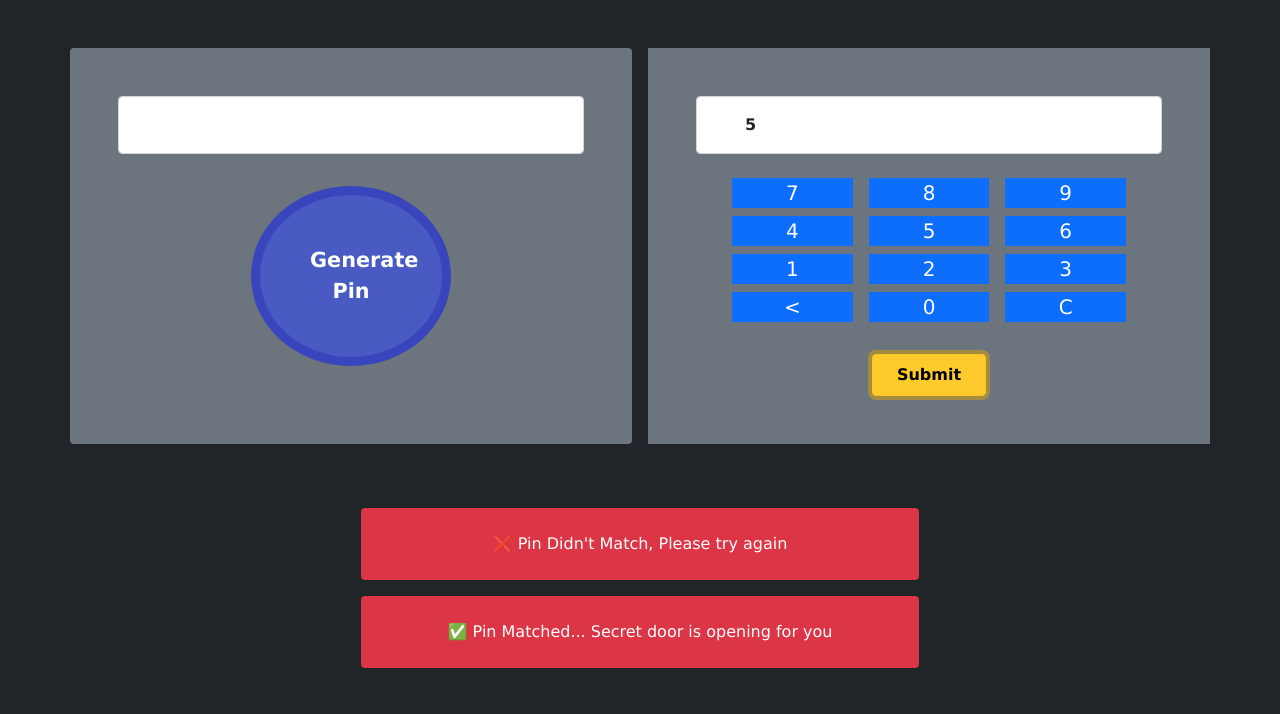
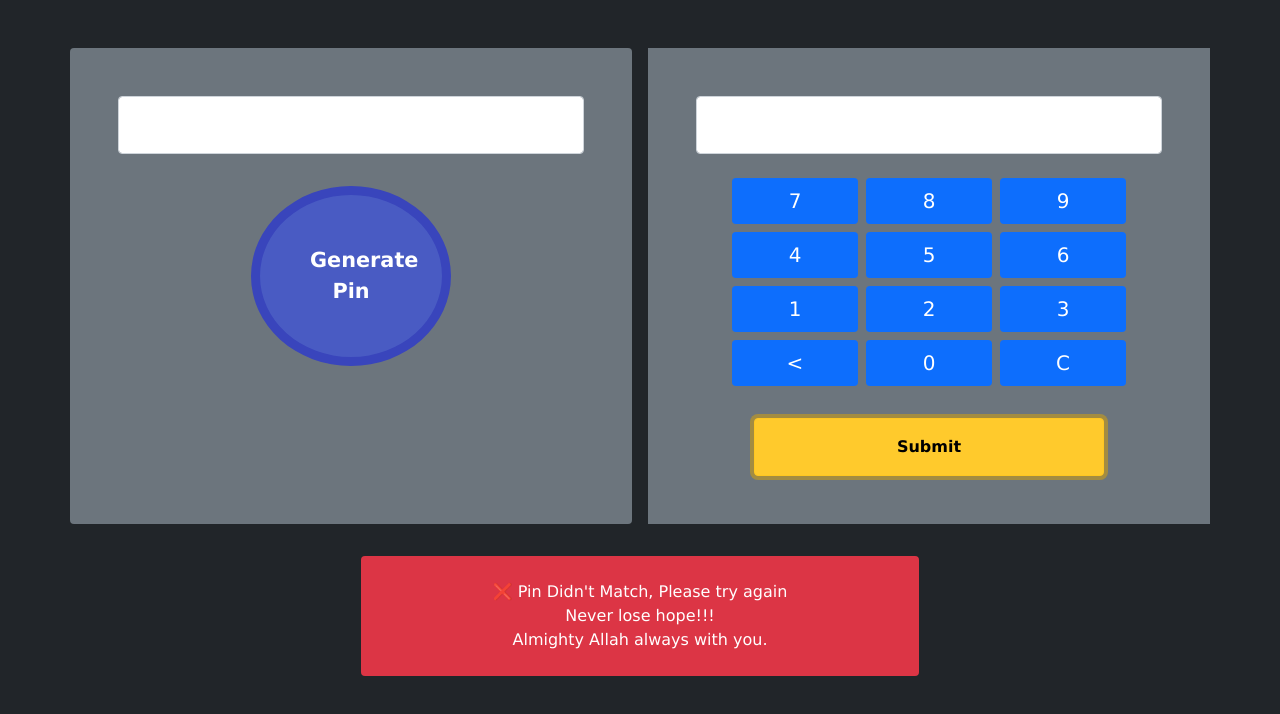
Before and after one commit to masumbillah99/my-javascript-basic-2, a plain HTML site: page pin-matcher-js/index.html in a window 1280 px wide. Both pictures are taken after typing "5" into the empty fields and a click on the button "Submit". Drawn offline with nearby package versions, Linux system fonts and the light colour scheme.

Commit message:
the project is very simple but the work is very hard.dom manipulation is very intersting

```diff
--- /dev/null
+++ b/js-money-master/script.js
@@ -0,0 +1 @@
+console.log('added');
--- a/pin-matcher-js/app.js
+++ b/pin-matcher-js/app.js
@@ -1,3 +1,18 @@
+/**
+    1. add event handler in generate pin btn
+    2. then create a 5 digit random number
+    3. and show this number in the input field
+    -----------
+    4. add event bubble for all numbers workable
+        i. if click 'C' the input field is clear
+        ii. if click '<' the last input number is clear
+    5. then show this typed numbers in the input field
+    -----------
+    6. then, add event handler in the submit btn
+    7. if the generate pins are equal with typed pins show success message
+    8. else, show warning message
+*/
+
 function getPin() {
     const pin = generatePin();
     const pinString = pin + '';
@@ -15,9 +30,54 @@ function generatePin() {
 }
 
 document.getElementById("generate-pin").addEventListener("click", function () {
-   const pin = getPin();
+    const pin = getPin();
 
-   // display pin field
-   const displayPinField = document.getElementById('display-pin');
-   displayPinField.value = pin;
+    // display pin field
+    const displayPinField = document.getElementById('display-pin');
+    displayPinField.value = pin;
+
 });
+
+document.getElementById('calculator').addEventListener("click", function (event) {
+    const number = event.target.innerText;
+    const typedPinField = document.getElementById("typed-pin");
+    const previousTypedPin = typedPinField.value;
+    if (isNaN(number)) {
+        if (number === 'C') {
+            typedPinField.value = '';
+        }
+        else if (number === '<') {
+            const digits = previousTypedPin.split('');
+            digits.pop();
+            const remainingDigits = digits.join('');
+            typedPinField.value = remainingDigits;
+        }
+    }
+    else {
+        const newTypedPin = previousTypedPin + number;
+        typedPinField.value = newTypedPin;
+    }
+});
+
+document.getElementById('btn-pin-submit').addEventListener('click', function () {
+    const displayPinField = document.getElementById("display-pin");
+    const displayPin = displayPinField.value;
+
+    const typedPinField = document.getElementById("typed-pin");
+    const typedPin = typedPinField.value;
+
+    const pinSuccessMessage = document.getElementById('pin-success');
+    const pinFailureMessage = document.getElementById('pin-failure');
+
+    if (displayPin === typedPin) {
+        pinSuccessMessage.style.display = 'block';
+        pinFailureMessage.style.display = 'none';
+        displayPinField.value = '';
+        typedPinField.value = '';
+    }
+    else {
+        pinFailureMessage.style.display = 'block';
+        pinSuccessMessage.style.display = 'none';
+        typedPinField.value = '';
+    }
+});
--- a/pin-matcher-js/index.html
+++ b/pin-matcher-js/index.html
@@ -26,8 +26,11 @@
         }
 
         .number-btn {
-            width: 20px;
             cursor: pointer;
+        }
+
+        .notify {
+            display: none;
         }
     </style>
 </head>
@@ -41,36 +44,38 @@
                     <button id="generate-pin" class="generate-btn mt-3">Generate Pin</button>
                 </div>
                 <div class="col p-5 bg-secondary text-white text-center">
-                    <input type="number" id="" class="form-control fw-bold py-3 px-5 mb-3">
-                    <div class="px-5 pt-2 pb-4">
-                        <div class="row gap-3 pb-2 text-center fs-5">
-                            <div class="col bg-primary number-btn">7</div>
-                            <div class="col bg-primary number-btn">8</div>
-                            <div class="col bg-primary number-btn">9</div>
+                    <input type="number" id="typed-pin" class="form-control fw-bold py-3 px-5 mb-3">
+                    <div id="calculator" class="px-5 pt-2 pb-4">
+                        <div class="row gap-2 pb-2 text-center fs-5">
+                            <div class="col bg-primary rounded py-2 number-btn">7</div>
+                            <div class="col bg-primary rounded py-2 number-btn">8</div>
+                            <div class="col bg-primary rounded py-2 number-btn">9</div>
                         </div>
-                        <div class="row gap-3 pb-2 text-center fs-5">
-                            <div class="col bg-primary number-btn">4</div>
-                            <div class="col bg-primary number-btn">5</div>
-                            <div class="col bg-primary number-btn">6</div>
+                        <div class="row gap-2 pb-2 text-center fs-5">
+                            <div class="col bg-primary rounded py-2 number-btn">4</div>
+                            <div class="col bg-primary rounded py-2 number-btn">5</div>
+                            <div class="col bg-primary rounded py-2 number-btn">6</div>
                         </div>
-                        <div class="row gap-3 pb-2 text-center fs-5">
-                            <div class="col bg-primary number-btn">1</div>
-                            <div class="col bg-primary number-btn">2</div>
-                            <div class="col bg-primary number-btn">3</div>
+                        <div class="row gap-2 pb-2 text-center fs-5">
+                            <div class="col bg-primary rounded py-2 number-btn">1</div>
+                            <div class="col bg-primary rounded py-2 number-btn">2</div>
+                            <div class="col bg-primary rounded py-2 number-btn">3</div>
                         </div>
-                        <div class="row gap-3 pb-2 text-center fs-5">
-                            <div class="col bg-primary number-btn">&lt;</div>
-                            <div class="col bg-primary number-btn">0</div>
-                            <div class="col bg-primary number-btn">C</div>
+                        <div class="row gap-2 pb-2 text-center fs-5">
+                            <div class="col bg-primary rounded py-2 number-btn">&lt;</div>
+                            <div class="col bg-primary rounded py-2 number-btn">0</div>
+                            <div class="col bg-primary rounded py-2 number-btn">C</div>
                         </div>
                     </div>
-                    <button class="btn btn-warning px-4 py-2 fw-bold" type="submit">Submit</button>
+                    <button id="btn-pin-submit" class="btn btn-warning w-75 py-3 fw-bold" type="submit">Submit</button>
                 </div>
-                <div class="text-center mt-5 notify-section">
-                    <p id="notify-fail" class="bg-danger p-4 w-50 mx-auto rounded">❌ Pin Didn't Match, Please try again
+                <div class="text-center mt-3">
+                    <p id="pin-failure" class="bg-danger p-4 w-50 mx-auto rounded notify">❌ Pin Didn't Match, Please try
+                        again <br>Never lose hope!!! <br>Almighty Allah always with you.</p>
+                    <p id="pin-success" class="bg-success p-4 w-50 mx-auto rounded notify">✅ Pin Matched... Secret
+                        door is opening for you <br>✅ Alhamdulillah <br>
+                        ✅ Are you ready for enter the next level ???
                     </p>
-                    <p id="notify-success" class="bg-danger p-4 w-50 mx-auto rounded">✅ Pin Matched... Secret door is
-                        opening for you</p>
                 </div>
             </div>
         </section>
```
Also changed, not shown: js-money-master/index.html (added, +18 -0 lines), jascript-dom/dom.js (renamed from js-dom/dom.js), jascript-dom/index.html (renamed from js-dom/index.html), jascript-dom/style-in-js.js (renamed from js-dom/style-in-js.js), jascript-dom/style.css (renamed from js-dom/style.css).
